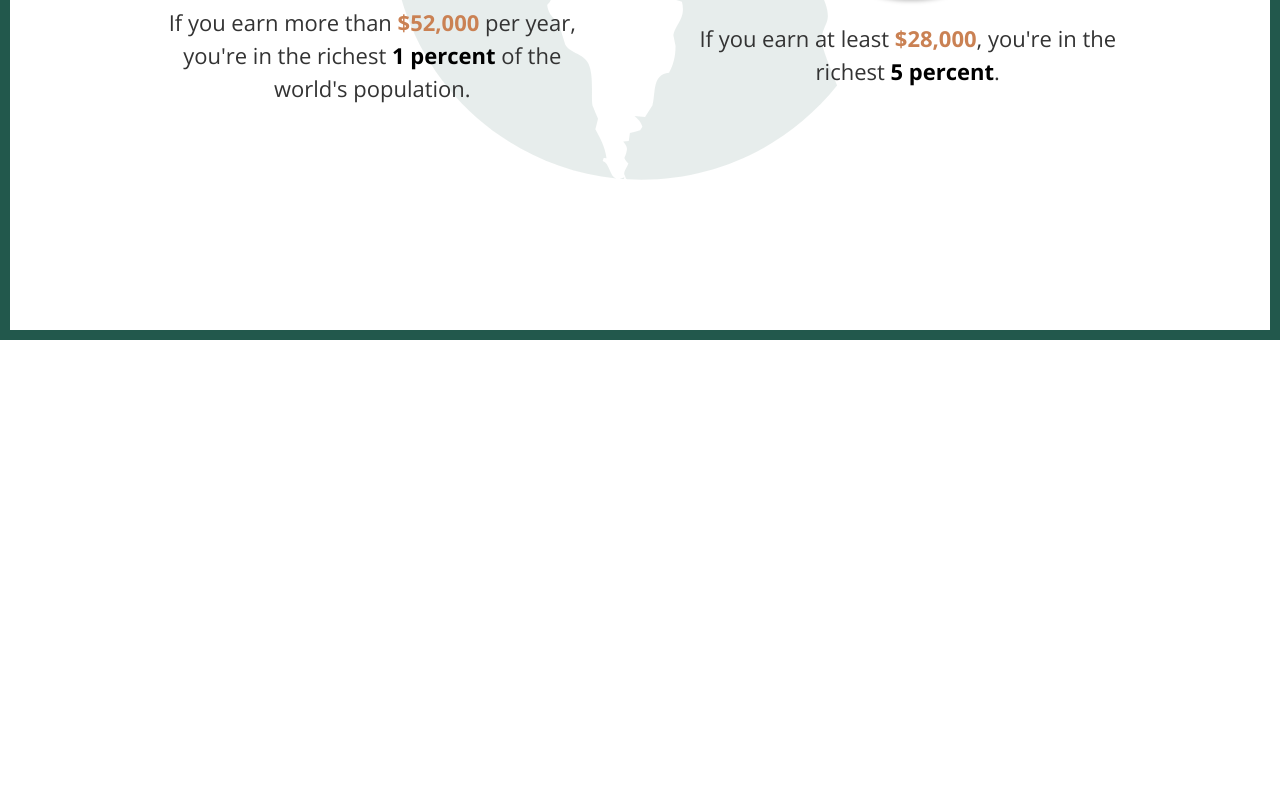
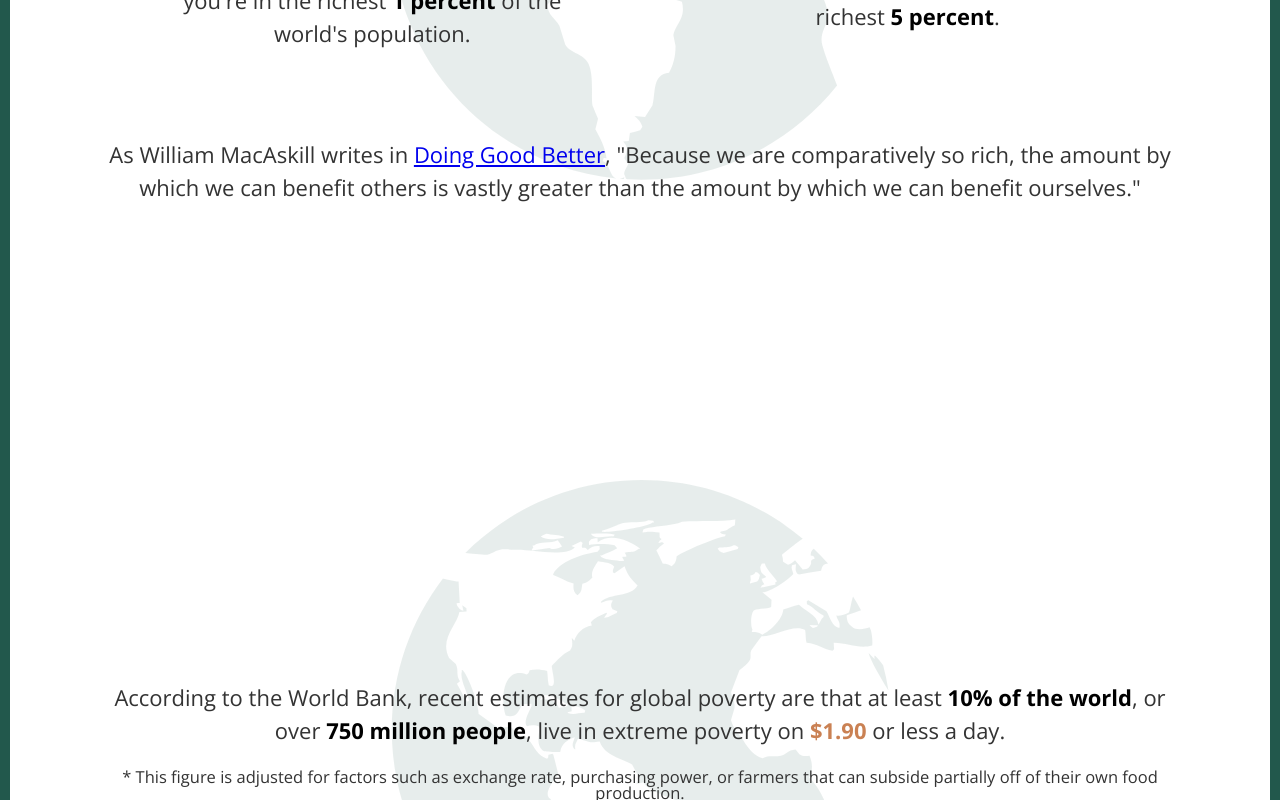
Before and after one commit to joegelay/you-vs-a-billionaire, a React (Create React App) app: page / in a window 1280 px wide. Shown: the part 6080-6880 px from the top of the page. Before the commit the page ends 6420 px from the top, so only its background shows below. Built offline with nearby package versions, Linux system fonts and the light colour scheme; a web font is replaced by a local one.

Commit message:
finish content for page 9, render conditionally based on min salary, move page components to pages directory

```diff
--- a/src/App.js
+++ b/src/App.js
@@ -1,19 +1,24 @@
 import "./App.css";
 import { useState } from "react";
-import PageOne from "./components/PageOne";
-import PageTwo from "./components/PageTwo";
-import PageThree from "./components/PageThree";
-import PageFour from "./components/PageFour";
-import PageFive from "./components/PageFive";
-import PageSix from "./components/PageSix";
-import PageSeven from "./components/PageSeven";
-import PageEight from "./components/PageEight";
+import PageOne from "./pages/PageOne";
+import PageTwo from "./pages/PageTwo";
+import PageThree from "./pages/PageThree";
+import PageFour from "./pages/PageFour";
+import PageFive from "./pages/PageFive";
+import PageSix from "./pages/PageSix";
+import PageSeven from "./pages/PageSeven";
+import PageEight from "./pages/PageEight";
+import PageNine from "./pages/PageNine";
+import PageTen from "./pages/PageTen";
 
 function App() {
   const [salary, setSalary] = useState();
   const [formattedSalary, setFormattedSalary] = useState();
 
+  const extremePovertyWage = 693.5;
+
   const multiplier = Math.round(75000000000 / salary);
+  const povertyMultiplier = Math.round(salary / extremePovertyWage);
 
   return (
     <div className="app">
@@ -41,6 +46,15 @@ function App() {
       <PageSix></PageSix>
       <PageSeven></PageSeven>
       <PageEight></PageEight>
+      {salary >= 5000 ? (
+        <PageNine
+          formattedSalary={formattedSalary}
+          povertyMultiplier={povertyMultiplier}
+        ></PageNine>
+      ) : (
+        ""
+      )}
+      <PageTen></PageTen>
     </div>
   );
 }
--- a/src/components/PageEight.js
+++ b/src/pages/PageEight.js
@@ -32,6 +32,21 @@ export default function PageEight() {
           </h2>
         </div>
       </div>
+      <div className="row flex-row">
+        <h2>
+          As William MacAskill writes in{" "}
+          <a
+            target="_blank"
+            rel="noreferrer"
+            href="https://www.effectivealtruism.org/doing-good-better/"
+          >
+            Doing Good Better
+          </a>
+          , "Because we are comparatively so rich, the amount by which we can
+          benefit others is vastly greater than the amount by which we can
+          benefit ourselves."
+        </h2>
+      </div>
     </div>
   );
 }
--- /dev/null
+++ b/src/pages/PageNine.js
@@ -0,0 +1,46 @@
+import Latte from "../svgs/latte.svg";
+
+export default function PageNine(props) {
+  const { formattedSalary, povertyMultiplier } = props;
+
+  return (
+    <div className="page page-nine globe-background">
+      <div className="row flex-row">
+        <div className="column flex-column col-1-margin">
+          <h2>
+            Compared to the <strong>{formattedSalary}</strong> that you earn per
+            year...
+          </h2>
+          <h2>
+            Your dollar would be
+            <span className="uptick">
+              {" "}
+              {povertyMultiplier.toLocaleString()}&nbsp;times
+            </span>{" "}
+            more valuable to a person living in extreme poverty.
+          </h2>
+        </div>
+      </div>
+      <div className="row flex-row">
+        <div className="column flex-column col-1-margin">
+          <img
+            id="latte"
+            className="page-three-image"
+            src={Latte}
+            alt="A paper to go coffee cup."
+          />
+          <h2>
+            Remember that <strong>$5</strong> latte from before?
+          </h2>
+          <p>
+            While it might not seem like much, donating that <strong>$5</strong>{" "}
+            to someone living in extreme poverty would benefit them the same way
+            an extra{" "}
+            <strong>${(povertyMultiplier * 5).toLocaleString()}</strong> would
+            benefit you.
+          </p>
+        </div>
+      </div>
+    </div>
+  );
+}
--- a/src/components/PageOne.js
+++ b/src/pages/PageOne.js
@@ -1,5 +1,5 @@
 import Bezos from "../svgs/bezos.svg";
-import SalaryInput from "./SalaryInput";
+import SalaryInput from "../components/SalaryInput";
 
 export default function PageOne(props) {
   const { salary, setSalary, setFormattedSalary } = props;
--- /dev/null
+++ b/src/pages/PageTen.js
@@ -0,0 +1,24 @@
+export default function PageTen() {
+  return (
+    <div className="page page-ten globe-background">
+      <div className="row flex-row">
+        <div className="column flex-column">
+          <h3>
+            According to the World Bank, recent estimates for global poverty are
+            that at least{" "}
+            <strong className="black">10%&nbsp;of&nbsp;the&nbsp;world</strong>,
+            or over{" "}
+            <strong className="black">750&nbsp;million&nbsp;people</strong>,
+            live in extreme poverty on <strong>$1.90</strong> or less a day.
+          </h3>
+          <h5>
+            * This figure is adjusted for factors such as exchange rate,
+            purchasing power, or farmers that can subside partially off of their
+            own food production.
+          </h5>
+        </div>
+      </div>
+      <div className="row flex-row"></div>
+    </div>
+  );
+}
```
Also changed, not shown: src/pages/PageFive.js (renamed from src/components/PageFive.js), src/pages/PageFour.js (renamed from src/components/PageFour.js), src/pages/PageSeven.js (renamed from src/components/PageSeven.js), src/pages/PageSix.js (renamed from src/components/PageSix.js), src/pages/PageThree.js (renamed from src/components/PageThree.js), src/pages/PageTwo.js (renamed from src/components/PageTwo.js), src/svgs/latte.svg (added).
